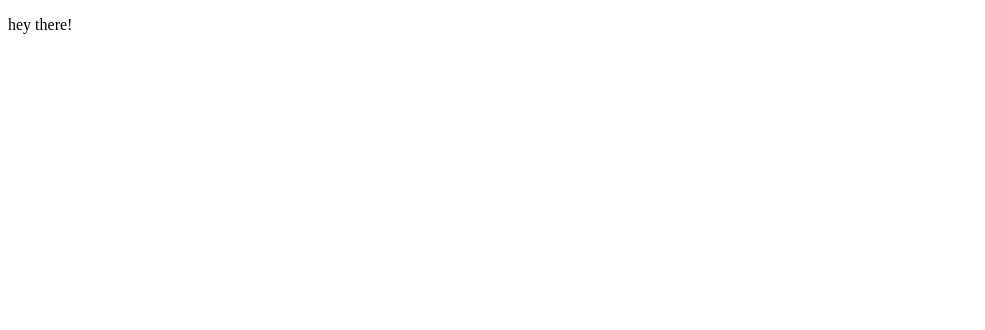
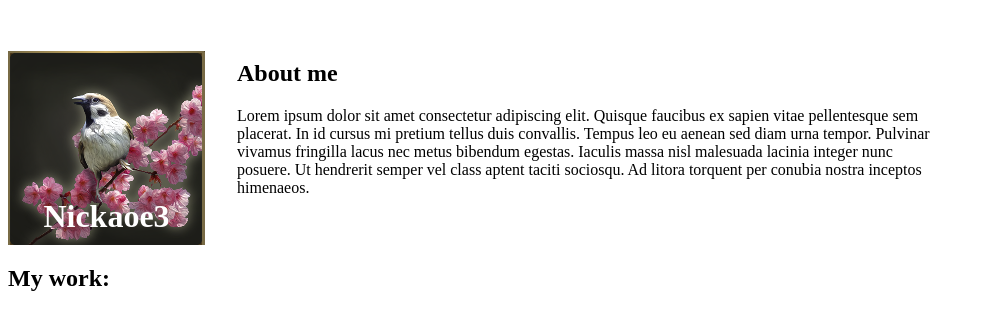
Before and after one commit to NickW16/Homepage, a website built with webpack: page src/template.html in a window 1280 px wide. Shown: the whole page, without its empty margins (0-985 px from the left). Built offline with nearby package versions, Linux system fonts and the light colour scheme.

Commit message:
Start header build and basic framing

```diff
--- a/src/styles.css
+++ b/src/styles.css
@@ -0,0 +1,33 @@
+body {
+	display: flex;
+	flex-direction: column;
+	justify-content: center;
+	width: 75%;
+}
+
+header {
+	display: flex;
+}
+#header-pic-and-name {
+    position: relative;
+    display: flex;
+    align-items: end;
+    justify-content: center;
+}
+#header-picture {
+	height: auto;
+	display: block;
+}
+#header-pic-name{
+	position: absolute;
+	color: white;
+	font-size: 32px;
+	font-weight: bolder;
+	margin: 0;
+	padding: 10px;
+	z-index: 1 /* make sure it stays above background*/
+}
+#header-content {
+	padding: 32px;
+	flex: 1;
+}
--- a/src/template.html
+++ b/src/template.html
@@ -2,9 +2,35 @@
 <html lang="en">
 <head>
 	<meta charset="UTF-8">
-	<title></title>
+	<title>Homepage</title>
+	<meta name="viewport" content="width=device-width, initial-scale=1.0">
 </head>
 <body>
-	<p>hey there!</p>
+
+	<main>
+
+	<header>
+		<div id="header-pic-and-name">
+			<img src="img/pass.png" id="header-picture" alt="a picture of a bird">
+			<p id="header-pic-name">Nickaoe3</p>
+		</div>
+		<div id="header-content">
+
+		<h2>About me</h2>
+
+		<p>Lorem ipsum dolor sit amet consectetur adipiscing elit. Quisque faucibus ex sapien vitae pellentesque sem placerat. In id cursus mi pretium tellus duis convallis. Tempus leo eu aenean sed diam urna tempor. Pulvinar vivamus fringilla lacus nec metus bibendum egestas. Iaculis massa nisl malesuada lacinia integer nunc posuere. Ut hendrerit semper vel class aptent taciti sociosqu. Ad litora torquent per conubia nostra inceptos himenaeos.</p>
+
+		</div>
+	</header>
+
+	<section>
+	<h2>My work:</h2>
+	</section>
+
+	</main>
+
+	<footer>
+
+	</footer>
 </body>
 </html>
```
Also changed, not shown: src/img/pass.png (added).
